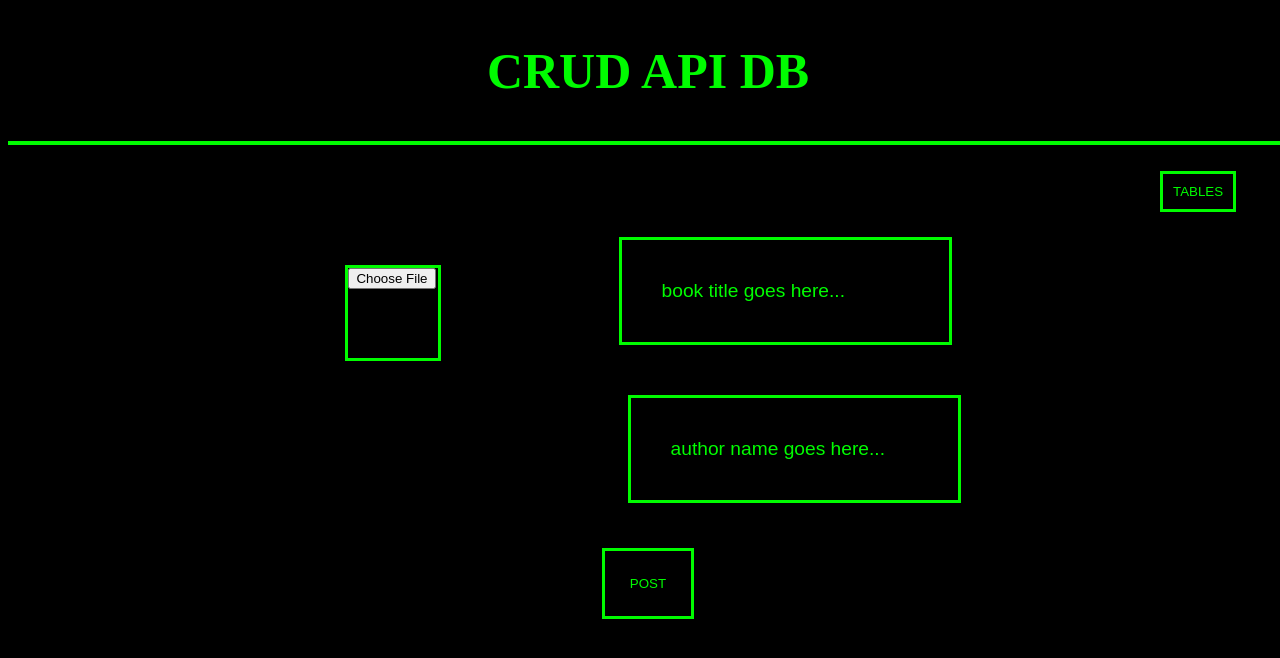
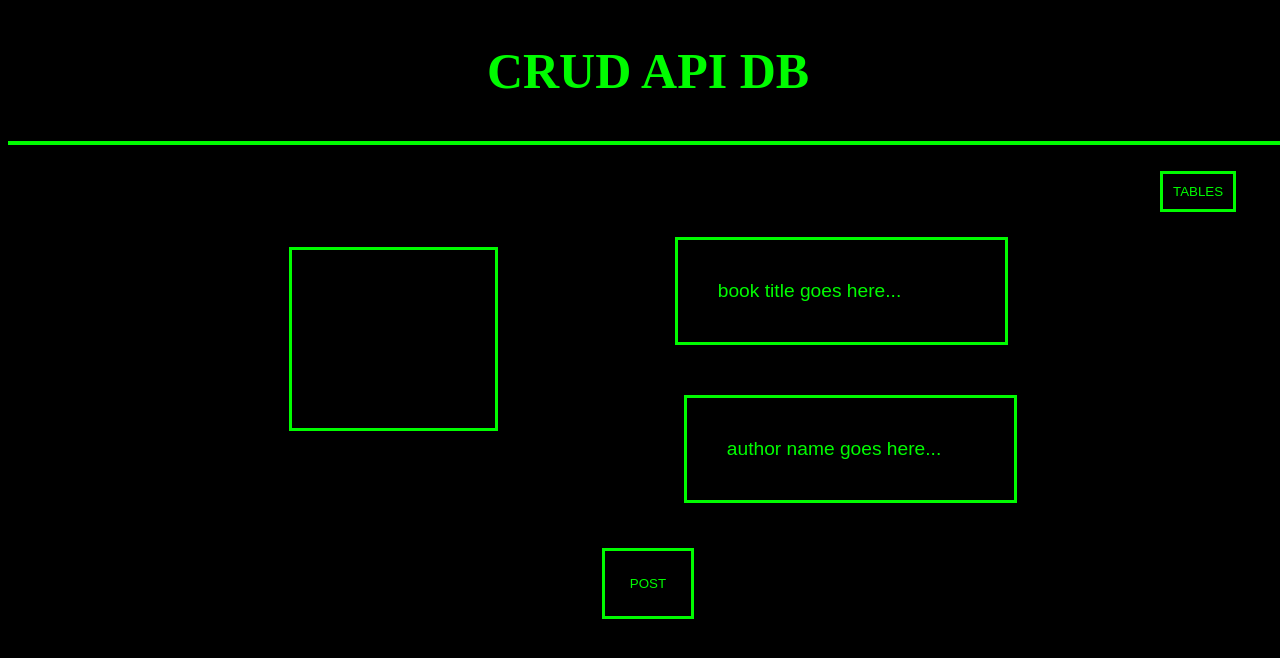
Before and after one commit to joseph-aswath/CRUD-API-DB, an Angular app: page /home in a window 1280 px wide. Shown: the top 658 px of the page. Built offline with nearby package versions, Linux system fonts and the light colour scheme.

Commit message:
did stuff

```diff
--- a/src/app/home/home.component.html
+++ b/src/app/home/home.component.html
@@ -8,7 +8,7 @@
 <form>
     <div class="container">
         <div class="image-entry">
-            <label for="book-cover"></label> <br>
+            <label for="book-cover" class="book-cover"> UPLOAD BOOK COVER </label> <br>
             <input type="file" id="book-cover">
         </div>
 
--- a/src/app/tables/tables.component.html
+++ b/src/app/tables/tables.component.html
@@ -9,7 +9,7 @@
 <!--TABLE OF CONTENT FROM DATA BASE -->
 
 
-
+<!--add EDIT  button feature & try using *ngFor= "" -->
 
 
 
--- a/src/styles.css
+++ b/src/styles.css
@@ -33,12 +33,14 @@ div.text-entry{
 
 }
 /****************************************/
-input#book-cover{
-    height: 90px;
-    width: 90px;
+label.book-cover{
     margin:35px;
+    display: block;
+    padding: 80px 15px ;
     border: 3px solid rgb(0, 252, 0);
-
+}
+input[type=file]{
+    display:none;
 }
 input#button-submit {
     background-color: black;
```
Also changed, not shown: 1 other file (tests, documents, lock files or other folders).
